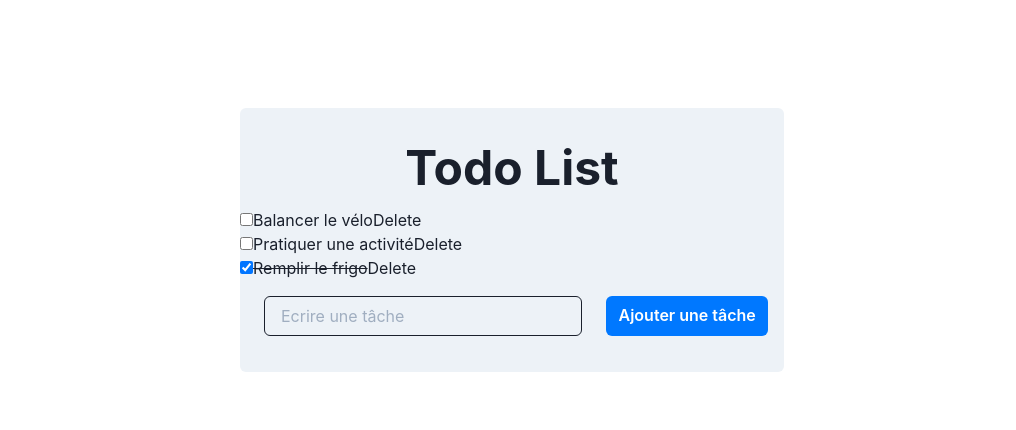
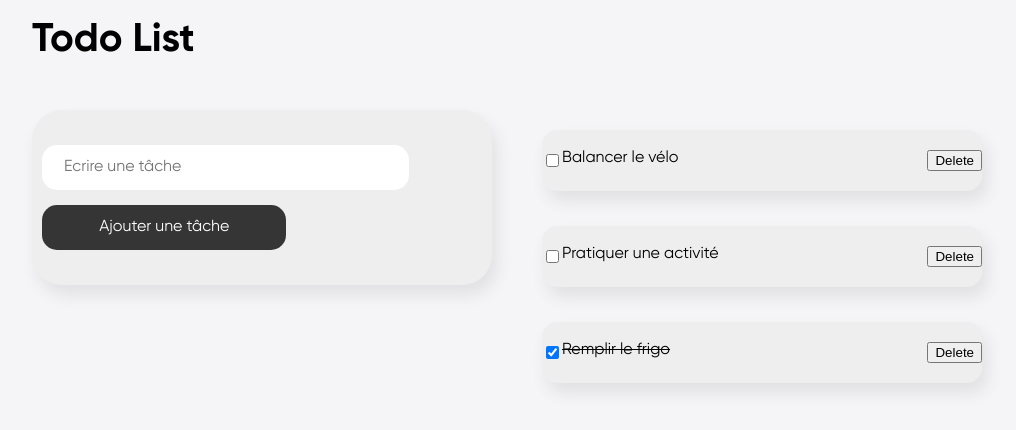
Before and after one commit to DavidNabet/react-todo-list, a React (Create React App) app: page / in a window 1280 px wide. Shown: the top 430 px of the page, without its empty margins (128-1144 px from the left). Built offline with nearby package versions, Linux system fonts and the light colour scheme.

Commit message:
restart design

```diff
--- a/src/App.css
+++ b/src/App.css
@@ -4,11 +4,14 @@
 }
 
 :root {
-  --bg: ##e7e7e7;
-  --blue: #6264ec;
+    --bg: #f5f5f8;
+    --gray: #eee;
+    --blue: #4299e1;
+    --orange: #f6ad55;
     --black-border: #353535;
     --red: #eb514f;
 }
+
 html,
 body {
     font-size: 62.5%;
@@ -21,6 +24,7 @@ body {
     font-family: "GilroyReg", sans-serif;
     background-color: var(--bg);
 }
+
 
 /* Title */
 
@@ -48,8 +52,67 @@ header {
     margin: 0 auto;
 }
 
+.container_inner {
+    display: flex;
+    justify-content: space-between;
+}
+
+.container_form,
+.container_todos {
+    width: calc(50% - 20px);
+    padding: 2rem 1rem;
+}
+
+
+/* Form */
+
+.container_form {
+    background-color: var(--gray);
+    border-radius: 30px;
+    height: 100%;
+    box-shadow: 5px 10px 16px 0 rgb(57 57 57 / 10%);
+}
+
+.container_form form {
+    display: flex;
+    flex-direction: column;
+    margin-top: 1.5rem;
+    align-items: baseline;
+}
+
+.container_form input,
+.container_form button {
+    font-family: inherit;
+    font-size: 1.6rem;
+    margin-bottom: 1.5rem;
+    height: 4.5rem;
+    border-radius: 1.5rem;
+    border: none;
+    width: calc(100% / 1.2);
+}
+
+.container_form button {
+    width: calc(100% / 1.8);
+    background-color: var(--black-border);
+    color: #fff;
+}
+
+.container_form input::placeholder {
+    padding-left: 2rem;
+}
+
+
 /* Checkbox */
+
 .todos_wrapper {
     margin-bottom: 3.5rem;
-  border-bottom: 1px solid rgba(128, 128, 128, 0.5);
+    display: flex;
+    border-radius: 15px;
+    background-color: var(--gray);
+    padding: 2rem 0;
+    box-shadow: 5px 10px 16px 0 rgb(57 57 57 / 10%);
 }
+
+.todos_wrapper span {
+    flex: 1;
+}
--- a/src/App.js
+++ b/src/App.js
@@ -1,9 +1,8 @@
 import { useState } from "react";
 import Header from "./components/Header";
 import Form from "./components/Form";
+import "./App.css";
 import Todo from "./components/Todo";
-
-import { Container, Flex } from "@chakra-ui/react";
 
 function App() {
 	const [todos, setTodos] = useState([
@@ -24,33 +23,25 @@ function App() {
 	};
 
 	return (
-    <Container centerContent maxW="xl" margin="auto">
-      <Flex height="60vh" alignItems="center" justifyContent="center">
-        <Flex
-          direction="column"
-          width="inherit"
-          pt={5}
-          pb={5}
-          background="gray.100"
-          rounded={6}
-          alignItems="center"
-        >
+		<div className="container">
 			<Header />
 			<div className="container_inner">
-            {todos.map((todo, i) => {
-              return (
-                <Todo key={i} setTodos={setTodos} copyTask={TASK} todo={todo} />
-              );
-            })}
+				<div className="container_form">
 					<Form
 						onSubmitForm={handleSubmit}
 						todoInput={todoInput}
 						setTodoInput={setTodoInput}
 					/>
 				</div>
-        </Flex>
-      </Flex>
-    </Container>
+				<div className="container_todos">
+					{todos.map((todo, i) => {
+						return (
+							<Todo key={i} setTodos={setTodos} copyTask={TASK} todo={todo} />
+						);
+					})}
+				</div>
+			</div>
+		</div>
 	);
 }
 
--- a/src/components/Form.js
+++ b/src/components/Form.js
@@ -1,24 +1,15 @@
 import React from "react";
-import { Input, Button, Box, HStack } from "@chakra-ui/react";
 
 const Form = ({ onSubmitForm, todoInput, setTodoInput }) => {
 	return (
 		<form onSubmit={onSubmitForm}>
-      <Box w="100%" p={4}>
-        <HStack spacing="24px">
-          <Input
-            ml={2}
+			<input
 				placeholder="Ecrire une tâche"
 				type="text"
-            variant="outline"
 				value={todoInput}
 				onChange={(e) => setTodoInput(e.target.value)}
 			/>
-          <Button pl={10} pr={10} colorScheme="messenger" variant="solid">
-            Ajouter une tâche
-          </Button>
-        </HStack>
-      </Box>
+			<button>Ajouter une tâche</button>
 		</form>
 	);
 };
--- a/src/components/Header.js
+++ b/src/components/Header.js
@@ -1,13 +1,9 @@
-import { Heading } from "@chakra-ui/react";
-
 const Header = () => {
-  return (
-    <header>
-      <Heading mt={4} mb={4} as="h1" size="2xl" isTruncated>
-        Todo List
-      </Heading>
-    </header>
-  );
+	return (
+		<header>
+			<h1>Todo List</h1>
+		</header>
+	);
 };
 
 export default Header;
--- a/src/index.js
+++ b/src/index.js
@@ -1,14 +1,11 @@
 import React from "react";
 import ReactDOM from "react-dom";
 import "./index.css";
-import { ChakraProvider } from "@chakra-ui/react";
 import App from "./App";
 
 ReactDOM.render(
-  <React.StrictMode>
-    <ChakraProvider>
-      <App />
-    </ChakraProvider>
-  </React.StrictMode>,
-  document.getElementById("root")
+	<React.StrictMode>
+		<App />
+	</React.StrictMode>,
+	document.getElementById("root")
 );
```
Also changed, not shown: src/components/index.tsx (deleted, +0 -161 lines), 1 other file (tests, documents, lock files or other folders). Lines whose indentation alone changed are shown as unchanged.
